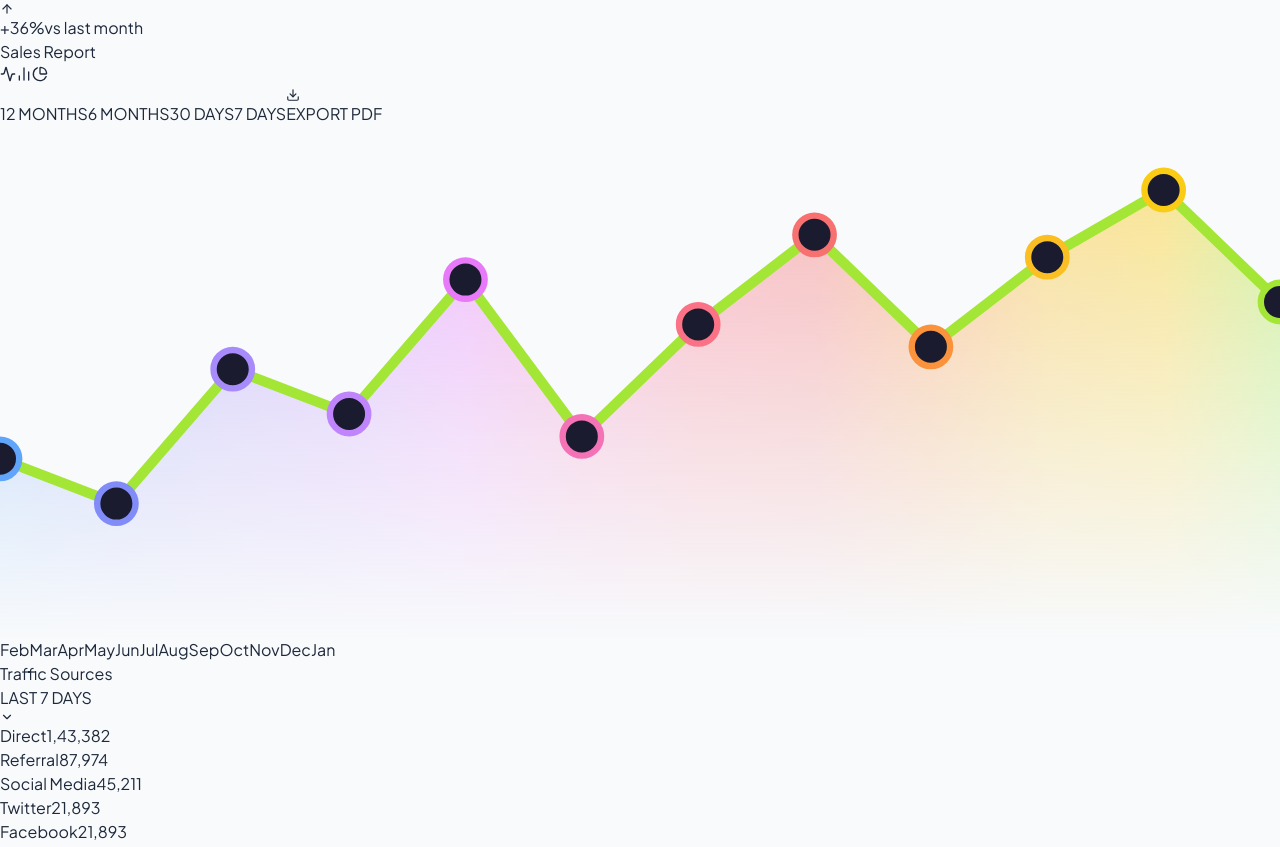
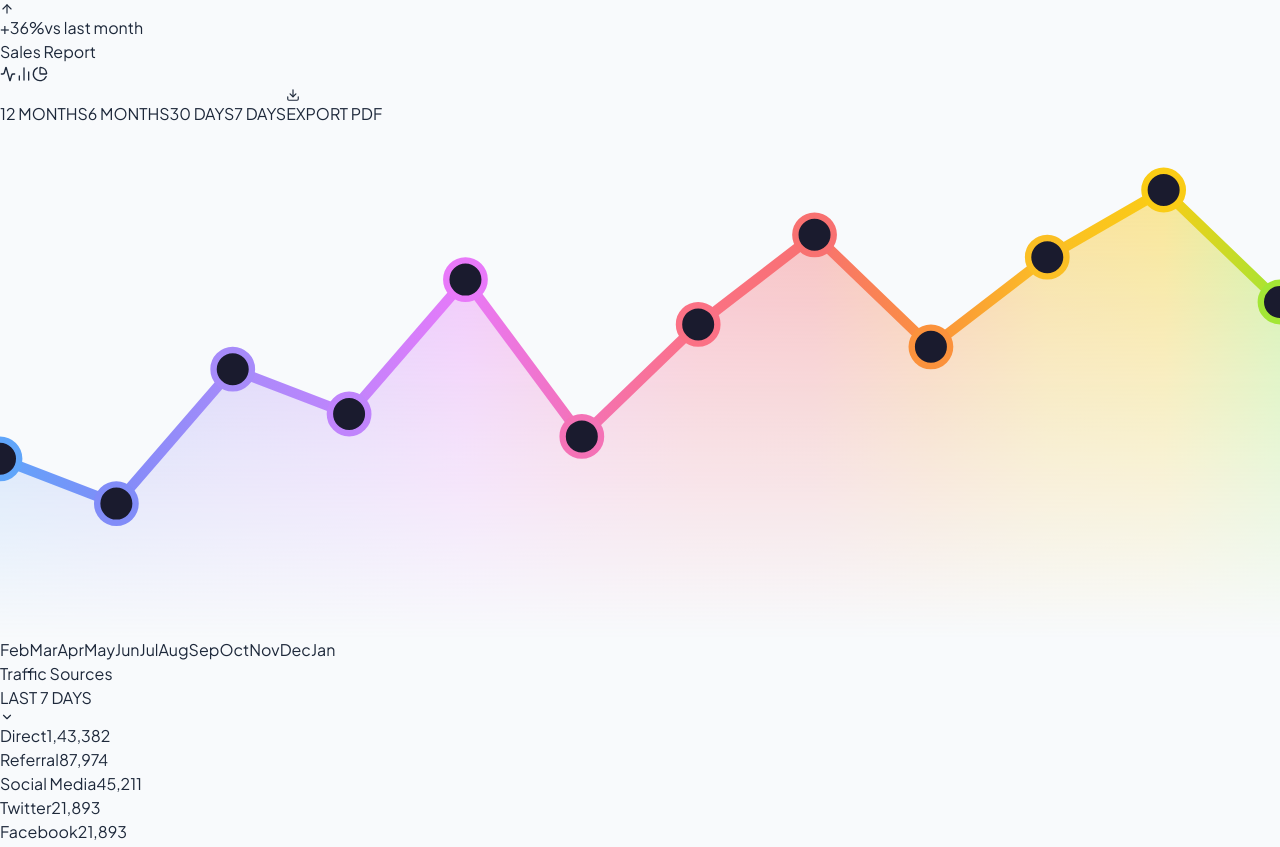
Before and after one commit to Soumit1k05/Emprios-website, a React (Vite) app in the folder fe/: page /dashboard in a window 1280 px wide. Shown: the part 1227-2074 px from the top of the page. Built offline with nearby package versions, Linux system fonts and the light colour scheme; sample sign-in values are in the browser's storage.

Commit message:
fixed the overall layout

```diff
--- a/fe/src/pages/Dashboard.jsx
+++ b/fe/src/pages/Dashboard.jsx
@@ -21,7 +21,6 @@ const ActionMenu = ({ isOpen, onClose }) => {
   );
 };
 
-// --- DYNAMIC DATA MAPPING ---
 const chartDataMapping = {
   '12 MONTHS': [
     { label: 'Feb', val: 40, color: '#60a5fa' }, { label: 'Mar', val: 30, color: '#818cf8' },
@@ -119,14 +118,9 @@ export default function Dashboard() {
       let currentOffset = 0;
       return (
         <div className="w-full h-full flex items-center justify-center p-2">
-          {/* FIX: Increased viewBox to 50 50, cx/cy to 25.
-            Added max-h-full to prevent the SVG from pushing out of the container boundaries.
-          */}
-          <svg viewBox="0 0 50 50" className="max-h-full w-full max-w-[16rem] transform -rotate-90 drop-shadow-2xl overflow-visible">
-            {/* Background Track */}
+          <svg viewBox="0 0 50 50" className="h-full w-full max-w-[16rem] transform -rotate-90 drop-shadow-2xl overflow-visible">
             <circle cx="25" cy="25" r="15.9155" fill="none" stroke="rgba(255,255,255,0.05)" strokeWidth="8" />
 
-            {/* Data Slices */}
             {currentChartData.map((d, i) => {
               const dashVal = (d.val / totalVal) * 100;
               const dashStr = `${dashVal} ${100 - dashVal}`;
@@ -146,7 +140,6 @@ export default function Dashboard() {
       );
     }
 
-    // Area Chart (SVG)
     return (
       <div className="w-full h-full flex items-end">
         <svg viewBox="0 0 100 40" className="w-full h-full overflow-visible preserve-3d" preserveAspectRatio="none">
@@ -154,6 +147,11 @@ export default function Dashboard() {
             <linearGradient id="dynamicGradient" x1="0" y1="0" x2="1" y2="0">
               {currentChartData.map((d, i) => (
                 <stop key={i} offset={`${(i / (currentChartData.length - 1)) * 100}%`} stopColor={d.color} stopOpacity="0.5"/>
+              ))}
+            </linearGradient>
+            <linearGradient id="lineGradient" x1="0" y1="0" x2="1" y2="0">
+              {currentChartData.map((d, i) => (
+                <stop key={i} offset={`${(i / (currentChartData.length - 1)) * 100}%`} stopColor={d.color} stopOpacity="1"/>
               ))}
             </linearGradient>
             <linearGradient id="fadeGradient" x1="0" y1="0" x2="0" y2="1">
@@ -174,7 +172,7 @@ export default function Dashboard() {
           <path
             d={generateAreaPath(currentChartData, true)}
             fill="none"
-            stroke={currentChartData[currentChartData.length - 1].color}
+            stroke="url(#lineGradient)"
             strokeWidth="0.8"
             className="transition-all duration-700 ease-in-out drop-shadow-[0_0_5px_rgba(255,255,255,0.3)]"
           />
@@ -256,9 +254,12 @@ export default function Dashboard() {
       </div>
 
       <div className="grid grid-cols-1 lg:grid-cols-3 gap-6">
-        {/* Sales Report Chart Container */}
-        <Widget className="col-span-2 relative h-[26rem] flex flex-col">
-          <div className="flex flex-col sm:flex-row gap-4 justify-between items-start sm:items-center mb-6">
+
+        {/* --- FIXED SALES REPORT CONTAINER USING STRICT GRID --- */}
+        <Widget className="col-span-2 relative h-[26rem] grid grid-rows-[auto_minmax(0,1fr)_auto] gap-2">
+
+          {/* Header Row (Row 1) */}
+          <div className="flex flex-col sm:flex-row gap-4 justify-between items-start sm:items-center mb-4">
             <div className="flex items-center gap-4">
               <h3 className="text-lg font-black uppercase">Sales Report</h3>
               <div className="hidden sm:flex bg-white/5 border border-white/10 rounded-lg p-1 gap-1">
@@ -310,15 +311,20 @@ export default function Dashboard() {
             </div>
           </div>
 
-          {/* FIX: Removed overflow-hidden from here, allowing flex children to control their alignment without getting sliced */}
-          <div className="flex-1 w-full relative mt-2">
-            {renderNativeChart()}
+          {/* Chart Wrapper (Row 2) - Physically cannot push the rows above/below it */}
+          <div className="relative w-full h-full">
+            <div className="absolute inset-0">
+               {renderNativeChart()}
+            </div>
           </div>
 
-          <div className="flex justify-between text-[11px] font-bold opacity-40 mt-4 px-2 uppercase tracking-widest">
+          {/* Labels Row (Row 3) */}
+          <div className="flex justify-between text-[11px] font-bold opacity-40 mt-2 px-2 uppercase tracking-widest">
             {currentChartData.map(m => <span key={m.label}>{m.label}</span>)}
           </div>
         </Widget>
+        {/* --- END FIXED COMPONENT --- */}
+
 
         {/* Traffic Sources */}
         <Widget className="flex flex-col">
@@ -351,7 +357,7 @@ export default function Dashboard() {
       </div>
 
       <div className="grid grid-cols-1 lg:grid-cols-3 gap-6">
-         {/* Total Bets (Donut Chart applied same fixes) */}
+         {/* Total Bets */}
          <Widget className="flex flex-col relative">
             <div className="flex justify-between items-center mb-6">
               <h3 className="text-lg font-black uppercase">Total Bets</h3>
@@ -362,7 +368,6 @@ export default function Dashboard() {
             </div>
             <div className="flex-1 flex flex-col items-center justify-center py-6">
                <div className="relative w-48 h-48 flex items-center justify-center mb-8 drop-shadow-2xl">
-                 {/* FIX: Adjusted viewBox here as well to match */}
                  <svg viewBox="0 0 50 50" className="w-full h-full transform -rotate-90 overflow-visible">
                     <circle cx="25" cy="25" r="15.9155" fill="none" stroke="rgba(255,255,255,0.05)" strokeWidth="8" />
                     <circle cx="25" cy="25" r="15.9155" fill="none" stroke="#3b82f6" strokeWidth="8" strokeDasharray="70 30" />
```
